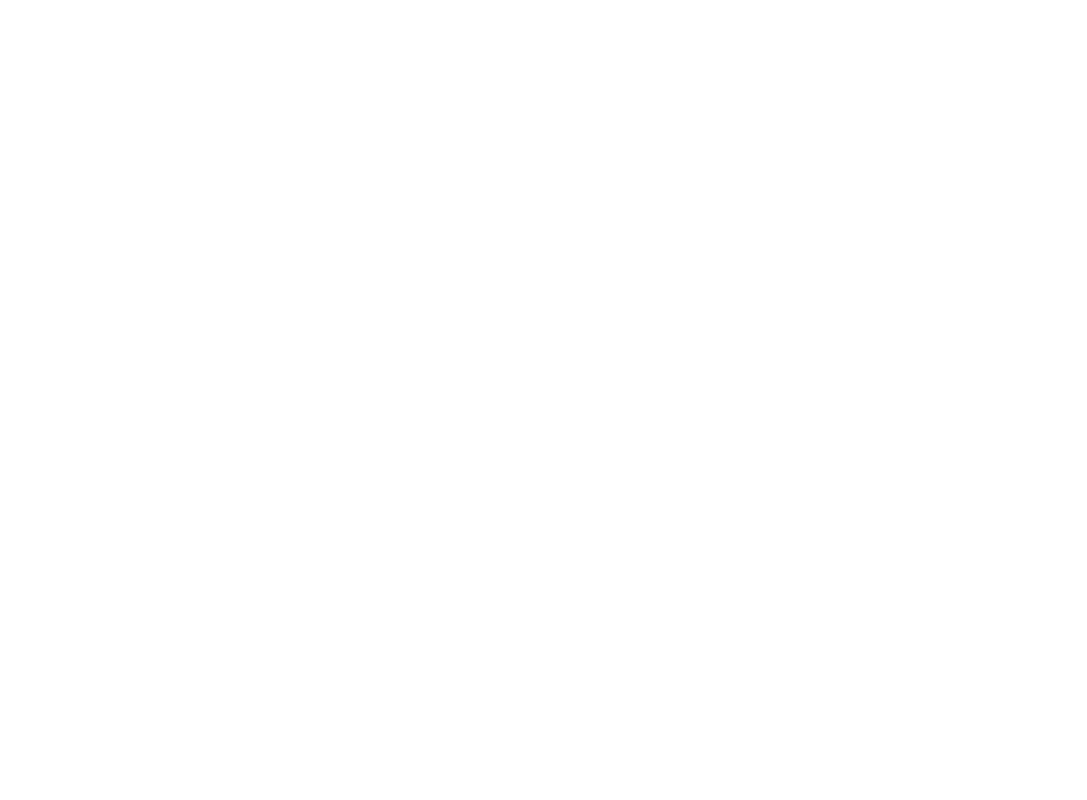
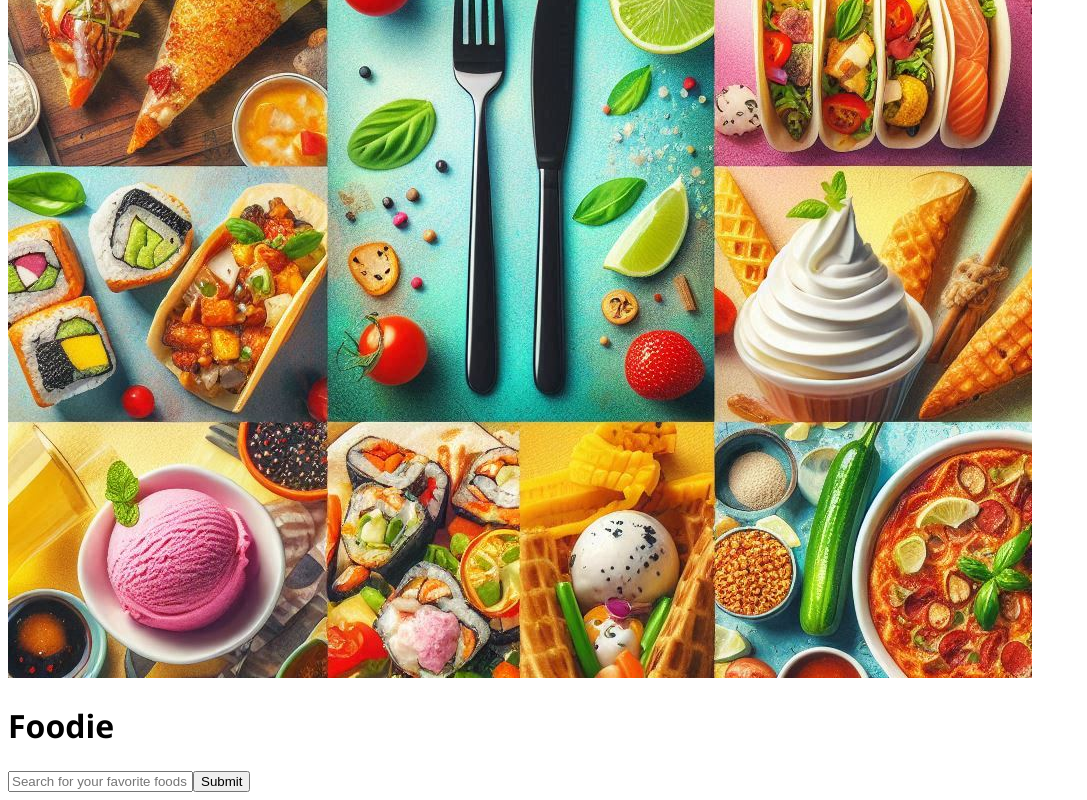
Before and after one commit to Garricku/webstack-portfolio_project, a React (Vite) app in the folder recipe-app/: page / in a window 1280 px wide. Shown: the part 354-1154 px from the top of the page, without its empty margins (0-1087 px from the left). Before the commit the page ends 800 px from the top, so only its background shows below. Built offline with nearby package versions, Linux system fonts and the light colour scheme.

Commit message:
Added the Food title name and image

```diff
--- a/recipe-app/src/App.tsx
+++ b/recipe-app/src/App.tsx
@@ -2,6 +2,9 @@ import "./App.css";
 import { FormEvent, useState } from "react";
 import * as api from "./api";
 import { Recipe } from "./types";
+import RecipeCard from "./components/RecipeCard";
+import foodie from "./assets/foodie.jpg"
+
 
 function App() {
   const [searchTerm, setSearchTerm] = useState<string>("");
@@ -19,6 +22,10 @@ function App() {
 
   return (
     <div>
+      <div className="header-image">
+        <img src={foodie} alt="Foodie" />
+        <h1 className="app-title">Foodie</h1>
+      </div>
       <form onSubmit={(event)=> handleSearchSubmit(event)}>
       <input
         type="text"
@@ -29,10 +36,7 @@ function App() {
         <button type="submit">Submit</button>
       </form>
       {recipes.map((recipe) => (
-        <div>
-          recipe image: {recipe.image}
-          recipe title: {recipe.title}
-        </div>
+        <RecipeCard recipe={recipe}/>
       ))}
     </div>
   );
```
Also changed, not shown: recipe-app/src/assets/foodie.jpg (added).
